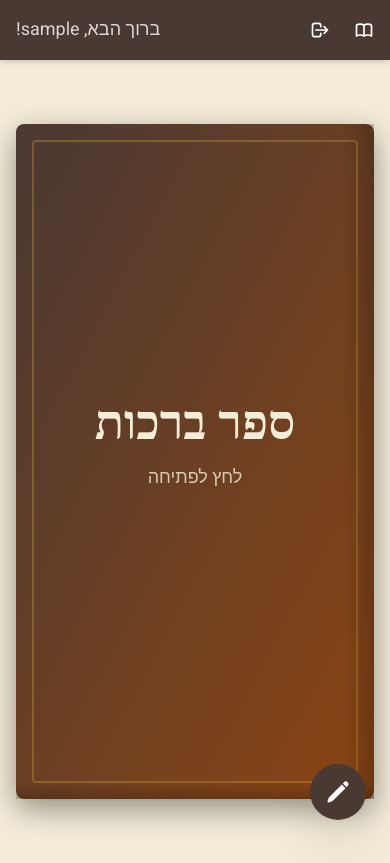
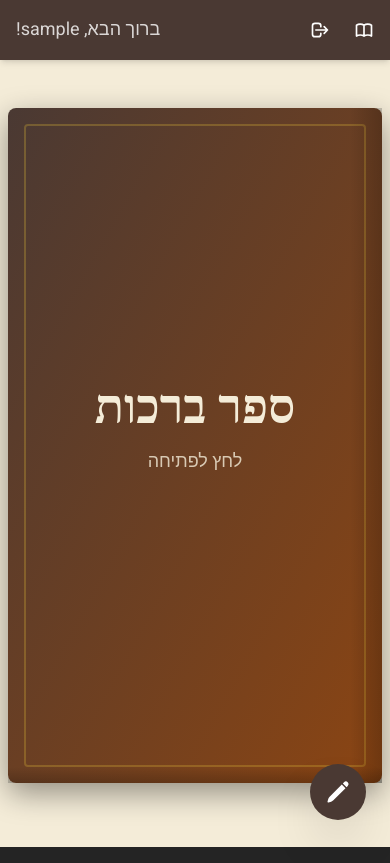
Before and after one commit to amirgal/mayush, a React (Vite) app: page /guestbook in a window 390 px wide. Built offline with nearby package versions, Linux system fonts and the light colour scheme; no server answers; sample sign-in values are in the browser's storage.

Commit message:
feat: implement responsive device detection with useDeviceDetect hook and mobile UI adjustments

```diff
--- a/src/components/messages/BookView.tsx
+++ b/src/components/messages/BookView.tsx
@@ -1,8 +1,9 @@
-import React, { useState, useCallback, useEffect } from 'react';
+import React, { useState, useCallback } from 'react';
 import type { FC } from 'react';
 import type { Message } from '../../types';
 import MessageCard from './MessageCard';
 import { useSwipeable } from 'react-swipeable';
+import useDeviceDetect from '../../hooks/useDeviceDetect';
 
 type BookViewProps = {
   messages: Message[];
@@ -10,19 +11,10 @@ type BookViewProps = {
 };
 
 const BookView: FC<BookViewProps> = ({ messages, isAdmin }) => {
-  const [isMobile, setIsMobile] = useState(window.innerWidth <= 768);
+  const isMobile = useDeviceDetect();
   const [currentSpread, setCurrentSpread] = useState(0);
   const [isBookOpen, setIsBookOpen] = useState(false);
   const totalSpreads = isMobile ? messages.length : Math.ceil(messages.length / 2);
-
-  useEffect(() => {
-    const handleResize = () => {
-      setIsMobile(window.innerWidth <= 768);
-    };
-
-    window.addEventListener('resize', handleResize);
-    return () => window.removeEventListener('resize', handleResize);
-  }, []);
 
   const handlePrevPage = useCallback(() => {
     if (currentSpread > 0) {
--- a/src/components/messages/KindleView.tsx
+++ b/src/components/messages/KindleView.tsx
@@ -1,38 +1,16 @@
-import { useState, useCallback, useEffect } from 'react';
+import { useState, useCallback } from 'react';
 import type { FC } from 'react';
 import type { Message } from '../../types';
 import { useSwipeable } from 'react-swipeable';
 import ImageModal from '../ui/ImageModal';
-
-// Custom hook for window size
-const useWindowSize = () => {
-  const [windowSize, setWindowSize] = useState({
-    width: typeof window !== 'undefined' ? window.innerWidth : 768,
-    height: typeof window !== 'undefined' ? window.innerHeight : 800,
-  });
-
-  useEffect(() => {
-    const handleResize = () => {
-      setWindowSize({
-        width: window.innerWidth,
-        height: window.innerHeight,
-      });
-    };
-
-    window.addEventListener('resize', handleResize);
-    return () => window.removeEventListener('resize', handleResize);
-  }, []);
-
-  return windowSize;
-};
+import useDeviceDetect from '../../hooks/useDeviceDetect';
 
 type KindleViewProps = {
   messages: Message[];
 };
 
 const KindleView: FC<KindleViewProps> = ({ messages }) => {
-  const { width } = useWindowSize();
-  const isMobile = width <= 768;
+  const isMobile = useDeviceDetect();
   const [currentPage, setCurrentPage] = useState(0);
   const [selectedImage, setSelectedImage] = useState<{ url: string; altText: string } | null>(null);
   const totalPages = messages.length + 1; // +1 for first Kindle page
@@ -59,7 +37,7 @@ const KindleView: FC<KindleViewProps> = ({ messages }) => {
 
   return (
     <div {...handlers} className="w-full flex justify-center min-h-screen">
-      <div className={`${isMobile ? 'w-full' : 'w-[90%] max-w-[600px]'} h-[800px] relative cursor-[grab] hover:cursor-[grab]`}>
+      <div className={`${isMobile ? 'w-full h-[600px]' : 'w-[90%] max-w-[600px] h-[800px]'} relative cursor-[grab] hover:cursor-[grab]`}>
         {/* Kindle-like dark border with more rounded corners - non-interactive border */}
         <div className="absolute inset-0 border-[25px] border-b-[70px] bg-[#f6f6f6] border-[#2F2F2F] rounded-[30px] pointer-events-none">
           {/* Kindle text at bottom */}
@@ -72,11 +50,11 @@ const KindleView: FC<KindleViewProps> = ({ messages }) => {
         <div className="absolute inset-[25px] bottom-[70px] overflow-hidden bg-[#f6f6f6] z-10 flex flex-col">
           {/* Scrollable content */}
           <div className="flex-1 overflow-y-auto">
-            <div className="p-5">
+            <div className={`p-5 ${currentPage === 0 ? 'h-full' : ''}`}>
               {currentPage === 0 ? (
                 <div className="min-h-full flex flex-col justify-center items-center text-center">
                   <h1 className="text-5xl font-sans font-bold text-gray-800 mb-4">ספר ברכות</h1>
-                  <p className="text-gray-600 text-xl">Guestbook Kindle Edition</p>
+                  <p className="text-gray-600 text-xl">החליקו להתחיל</p>
                 </div>
               ) : currentPageMessage ? (
                 <div className="min-h-full">
--- /dev/null
+++ b/src/hooks/useDeviceDetect.ts
@@ -0,0 +1,42 @@
+import { useState, useEffect } from 'react';
+
+const MOBILE_BREAKPOINT = 768; // Common breakpoint for mobile devices
+
+/**
+ * Custom React hook to detect if the current device is mobile based on window width.
+ * @returns {boolean} isMobile - True if the window width is less than or equal to MOBILE_BREAKPOINT, false otherwise.
+ */
+const useDeviceDetect = (): boolean => {
+  const [isMobile, setIsMobile] = useState<boolean>(() => {
+    // Check if window is defined (for SSR/Node.js environments)
+    if (typeof window === 'undefined') {
+      return false;
+    }
+    return window.innerWidth <= MOBILE_BREAKPOINT;
+  });
+
+  useEffect(() => {
+    // Guard against non-browser environments
+    if (typeof window === 'undefined') {
+      return;
+    }
+
+    const handleResize = () => {
+      setIsMobile(window.innerWidth <= MOBILE_BREAKPOINT);
+    };
+
+    // Set the initial state correctly after component mounts in the browser
+    handleResize();
+
+    window.addEventListener('resize', handleResize);
+
+    // Cleanup function to remove the event listener
+    return () => {
+      window.removeEventListener('resize', handleResize);
+    };
+  }, []); // Empty dependency array ensures this effect runs only on mount and unmount
+
+  return isMobile;
+};
+
+export default useDeviceDetect;
--- a/src/pages/GuestbookPage.tsx
+++ b/src/pages/GuestbookPage.tsx
@@ -8,6 +8,7 @@ import { useAuthContext } from '../context/utils/authUtils';
 import MessageForm from '../components/messages/MessageForm';
 import MessageList from '../components/messages/MessageList';
 import Header from '../components/layout/Header';
+import useDeviceDetect from '../hooks/useDeviceDetect';
 
 type ViewMode = 'book' | 'kindle';
 
@@ -15,6 +16,7 @@ const GuestbookPage = () => {
   const [viewMode, setViewMode] = useState<ViewMode>('book');
   const { isAdmin, isAuthenticated, logout } = useAuthContext();
   const navigate = useNavigate();
+  const isMobile = useDeviceDetect();
 
   // Get messages from Convex database
   const messages = useQuery(api.messages.getAllWithPinnedFirst) || [];
@@ -51,7 +53,7 @@ const GuestbookPage = () => {
         onToggleView={handleToggleView}
       />
 
-      <div className="container mx-auto px-4 pt-8 pb-8">
+      <div className={`container mx-auto px-2 ${isMobile ? 'pt-4' : 'pt-8'} pb-8`}>
         {/* <h1 className="text-4xl font-bold text-center mb-8 text-book-dark handwritten">
           !יום הולדת שמח
         </h1> */}
```
